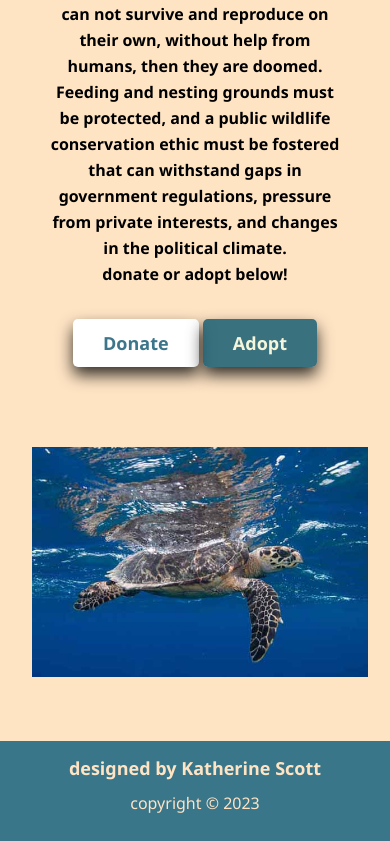
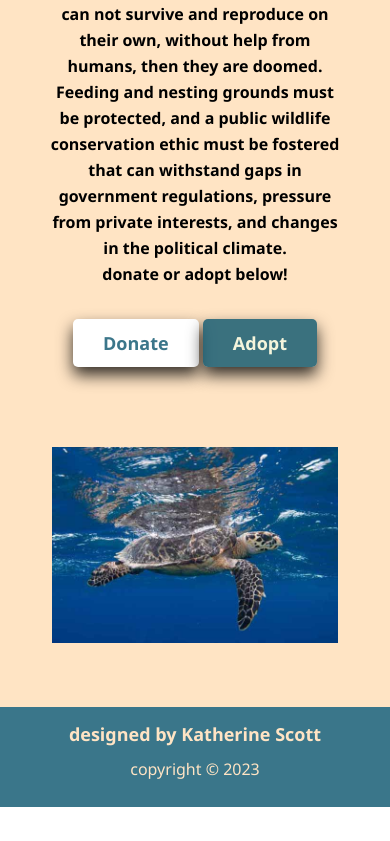
Before and after one commit to kscott1625/turtle-project, a plain HTML site: page turtle.html in a window 390 px wide. Shown: the part 4439-5280 px from the top of the page. After the commit the page ends 5246 px from the top, so only its background shows below. Drawn offline with Linux system fonts and the light colour scheme.

Commit message:
changes to rows and img	modified:   styles.css

```diff
--- a/styles.css
+++ b/styles.css
@@ -245,16 +245,16 @@ footer {
   }
 }
 
-@media (max-width: 800px) {
+@media (max-width: 1100px) {
     .row{
         flex-direction: column;
     }
 
 }
 
-@media (max-width: 1120px) {
+@media (max-width: 1140px) {
    .sea-pic img{
-    width: 400px;
+    width: 350px;
     margin: auto;
    }
     .sea-pic {
```
